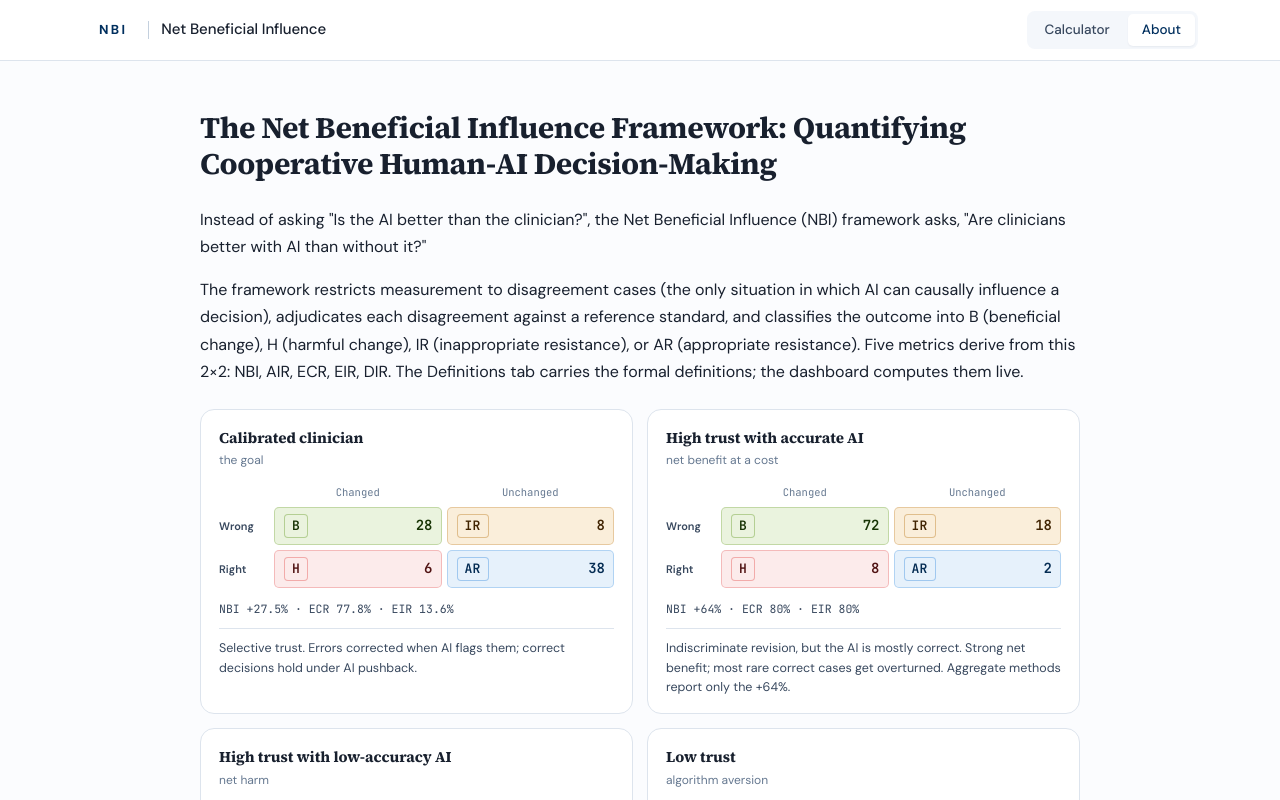
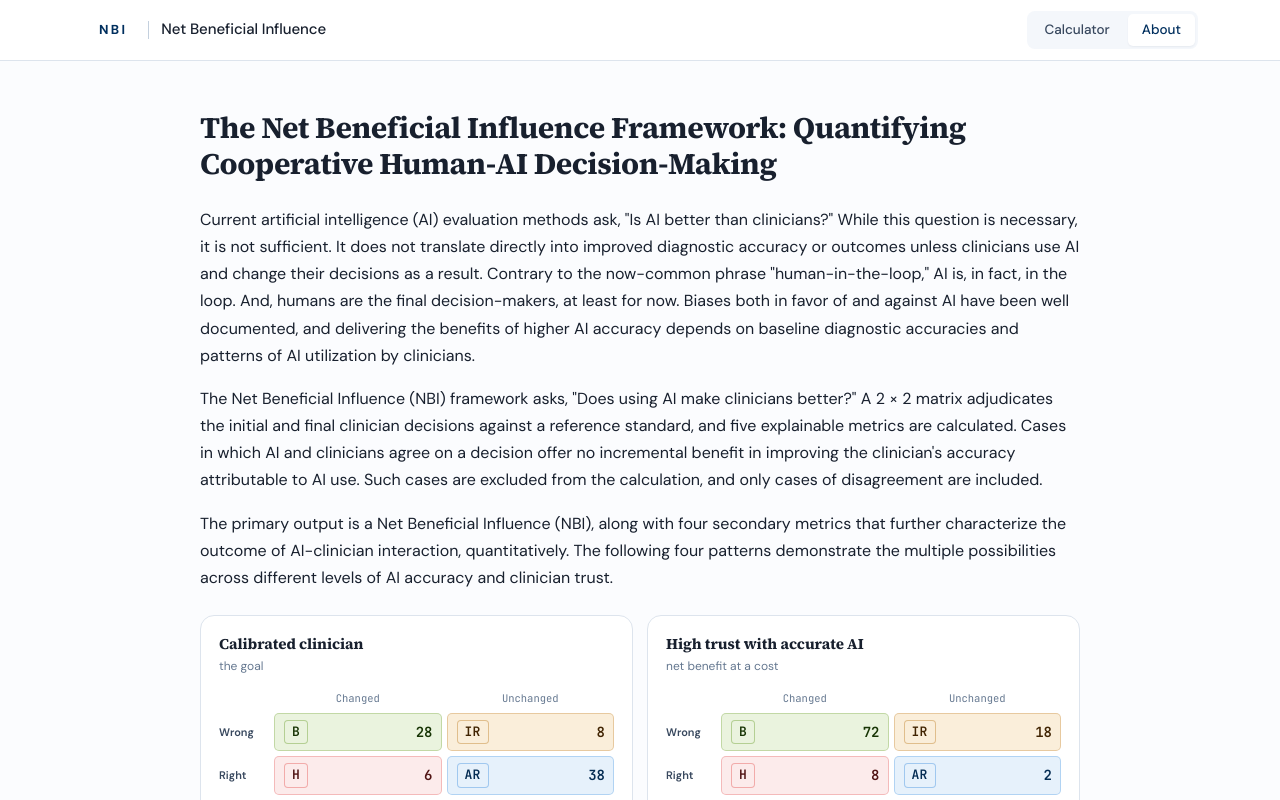
Before and after one commit to rgaiba/nbi-framework, a React (Vite) app: page / in a window 1280 px wide. Both pictures are taken after a click on the button "About". Shown: the top 800 px of the page. Built offline with nearby package versions, Linux system fonts and the light colour scheme.

Commit message:
v24: longer About intro (three paragraphs); simplify per-case help text

```diff
--- a/src/components/About.jsx
+++ b/src/components/About.jsx
@@ -73,11 +73,15 @@ export default function About() {
       </h1>
 
       <p className="about-text">
-        Instead of asking "Is the AI better than the clinician?", the Net Beneficial Influence (NBI) framework asks, "Are clinicians better with AI than without it?"
+        Current artificial intelligence (AI) evaluation methods ask, "Is AI better than clinicians?" While this question is necessary, it is not sufficient. It does not translate directly into improved diagnostic accuracy or outcomes unless clinicians use AI and change their decisions as a result. Contrary to the now-common phrase "human-in-the-loop," AI is, in fact, in the loop. And, humans are the final decision-makers, at least for now. Biases both in favor of and against AI have been well documented, and delivering the benefits of higher AI accuracy depends on baseline diagnostic accuracies and patterns of AI utilization by clinicians.
       </p>
 
       <p className="about-text">
-        The framework restricts measurement to disagreement cases (the only situation in which AI can causally influence a decision), adjudicates each disagreement against a reference standard, and classifies the outcome into B (beneficial change), H (harmful change), IR (inappropriate resistance), or AR (appropriate resistance). Five metrics derive from this 2×2: NBI, AIR, ECR, EIR, DIR. The Definitions tab carries the formal definitions; the dashboard computes them live.
+        The Net Beneficial Influence (NBI) framework asks, "Does using AI make clinicians better?" A 2 × 2 matrix adjudicates the initial and final clinician decisions against a reference standard, and five explainable metrics are calculated. Cases in which AI and clinicians agree on a decision offer no incremental benefit in improving the clinician's accuracy attributable to AI use. Such cases are excluded from the calculation, and only cases of disagreement are included.
+      </p>
+
+      <p className="about-text">
+        The primary output is a Net Beneficial Influence (NBI), along with four secondary metrics that further characterize the outcome of AI-clinician interaction, quantitatively. The following four patterns demonstrate the multiple possibilities across different levels of AI accuracy and clinician trust.
       </p>
 
       <div className="signature-grid">
--- a/src/components/Calculator/PerCaseInput.jsx
+++ b/src/components/Calculator/PerCaseInput.jsx
@@ -114,9 +114,8 @@ export default function PerCaseInput({ applyCounts }) {
   return (
     <div className="cases">
       <p className="muted">
-        Add cases one by one. Each row is auto-classified as soon as all four
-        values are set. Click Apply to push the totals to the dashboard.
-        Variable definitions are in the Definitions tab.
+        Each row is auto-classified as soon as all four values are set.
+        Click Apply to push the inputs to the dashboard.
       </p>
 
       <div className="cases-table-wrap">
```
